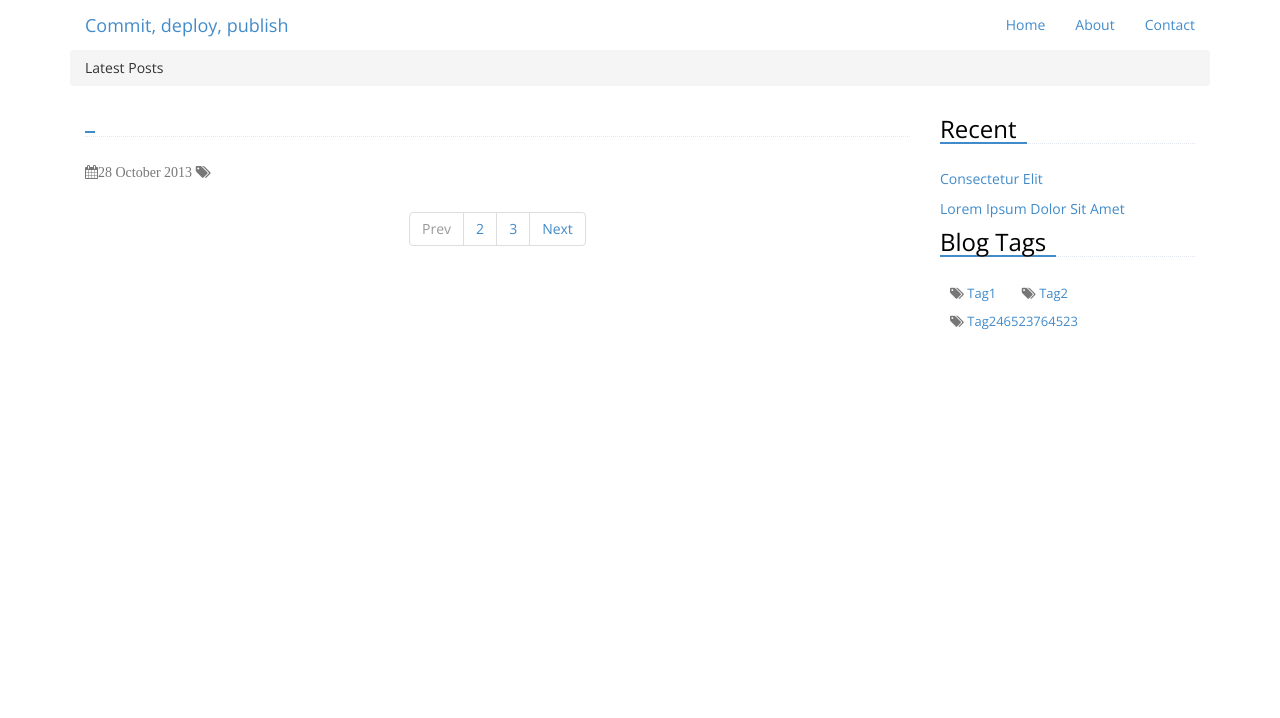
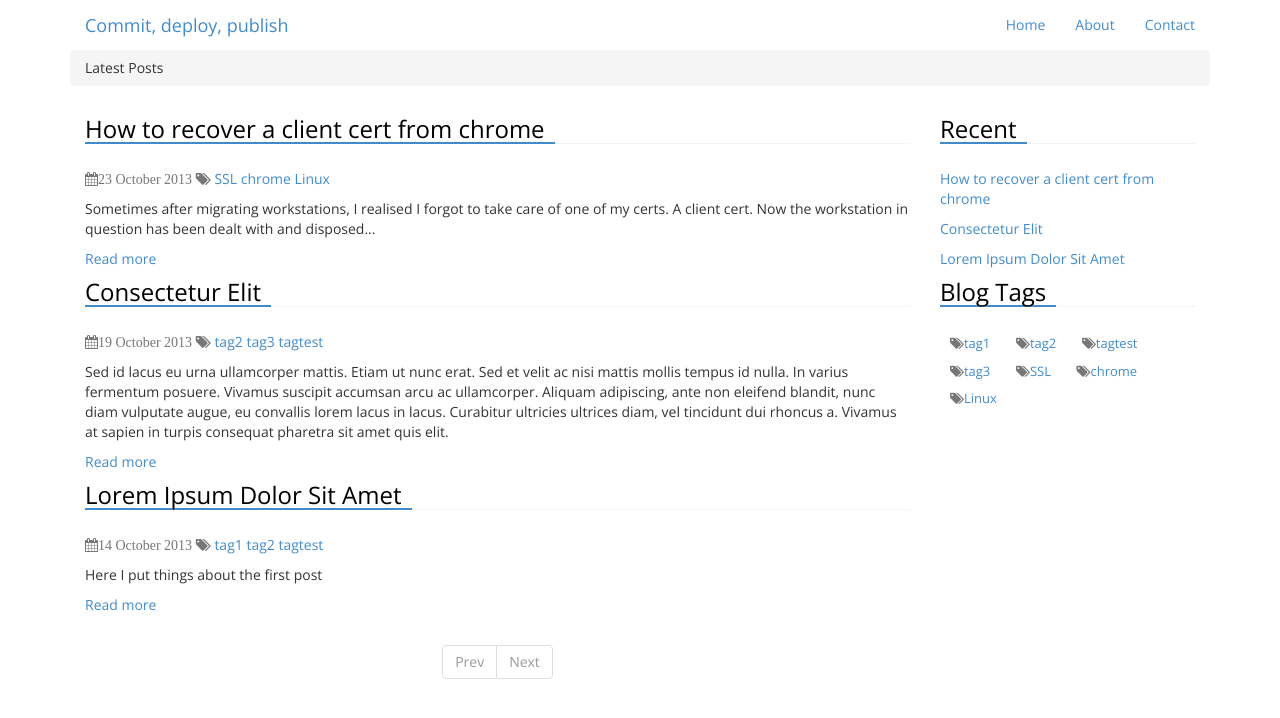
Before and after one commit to frconil/jekyll, a Jekyll site: the page built from index.html, in a window 1280 px wide. Shown: the top 718 px of the page. Built offline with Jekyll 4.4.1, drawn with Linux system fonts in a browser that asks for light colours; Markdown is read by kramdown in place of the engine named in the settings; the list of posts is cut into pages by our own code.

Commit message:
cleaned up repo, added more stuff, still tweaking template

```diff
--- a/_config.yml
+++ b/_config.yml
@@ -4,7 +4,7 @@
 #url: "blog.conil.id.au"
 url: "http://localhost:4000"
 
-paginate: 1
+paginate: 10
 
 markdown: rdiscount
 permalink: pretty
--- a/_includes/header.html
+++ b/_includes/header.html
@@ -29,8 +29,8 @@
         <div class="navbar-collapse collapse">
           <ul class="nav navbar-nav navbar-right">
             <li><a href="/">Home</a></li>
-            <li><a href="/about.html">About</a></li>
-            <li><a href="/contact.html">Contact</a></li>
+            <li><a href="/about">About</a></li>
+            <li><a href="/contact">Contact</a></li>
           </ul>
         </div><!--/.navbar-collapse -->
       </div>
--- a/_includes/sidebar.html
+++ b/_includes/sidebar.html
@@ -4,10 +4,9 @@
 		{% endfor %}
 		<div class="headline"><h3>Blog Tags</h3></div>
             <ul class="list-unstyled list-inline blog-tags">
-            	<li><a href="#"><i class="icon-tags"></i> Tag1</a></li>
-            	<li><a href="#"><i class="icon-tags"></i> Tag2</a></li>
-            	<li><a href="#"><i class="icon-tags"></i> Tag246523764523</a></li>
-
+        	{% for tag in site.tags %}
+		<li><a href="/tags/{{ tag[0] }}"><i class="icon-tags"></i>{{ tag[0]  }}</a></li>
+            	{% endfor %}
             </ul>
 	</div>
     </div>
--- a/_layouts/post.html
+++ b/_layouts/post.html
@@ -15,6 +15,7 @@
 			<a href="/tags/{{ tag }}">{{ tag }}</a>
 		{% endfor %}
 	</span>
+	<p></p>
 		{{ content }}
 	</div>
 	<div class="col-md-3">
--- a/_posts/2013-10-23-recovering-client-cert.md
+++ b/_posts/2013-10-23-recovering-client-cert.md
@@ -1,25 +1,30 @@
 ---
-Title: How to recover a client cert from chrome
-Tags: SSL chrome Linux
-Summary: Sometimes after migrating workstations, I realised I forgot to take care of one of my certs. A client cert.
-Now the workstation in question has been dealt with and disposed...
+title: How to recover a client cert from chrome
+tags: SSL chrome Linux
+layout: post
+summary: Sometimes after migrating workstations, I realised I forgot to take care of one of my certs. A client cert. Now the workstation in question has been dealt with and disposed...
 ---
 
-Sometimes after migrating workstations, I realised I forgot to take care of one of my certs. A client cert.
-Now the workstation in question has been dealt with and disposed (it was a viking funeral, very intense emotionally and with only close friends), but its innards will remain with us forever, in the form of an image of the old HDD.
+Sometimes after migrating workstations, I realised I forgot to take care of one of my certs.
+A client cert.
 
-Now for the meaty bits, aka "how to recover that @#$% client certificate"
+Now, the workstation in question has been dealt with and disposed (it was a viking funeral, very intense emotionally and with only close friends), but its innards will remain with us forever, in the form of an image of the old HDD, which can (and has been numerous times) mounted at will to recover old files/settings/etc.
+
+Enough drama, and onwards to the meaty bits, aka "how to recover that @#$% client certificate"
 
 Using your package manager of choice, install "libnss3-tools" and do the following:
+
     certutil -d sql:$OLD-HOME/.pki/nssdb -L
 
 You should get something looking like this:
+
     Certificate Nickname                                         Trust Attributes
                                                                	SSL,S/MIME,JAR/XPI
 
     <Certificate name>						 u,u,u
 
 Now all you need to do is:
+
     pk12util -o certfile.p12 -d sql:$OLD-HOME/.pki/nssdb -n "<Certificate name>"
 
 
--- a/index.html
+++ b/index.html
@@ -13,7 +13,7 @@
         </span>
 <p></p>
 <p>{{ post.summary }}</p>
-
+<p><a href="{{ post.url }}">Read more</a></p>
 {% endfor %}
 <div class="text-center">
  <ul class="pagination ">
```
Also changed, not shown: _layouts/tag_index.html (added, +22 -0 lines), contact/index.md (added, +9 -0 lines), about/index.md (renamed from about.md), 1 other file.
